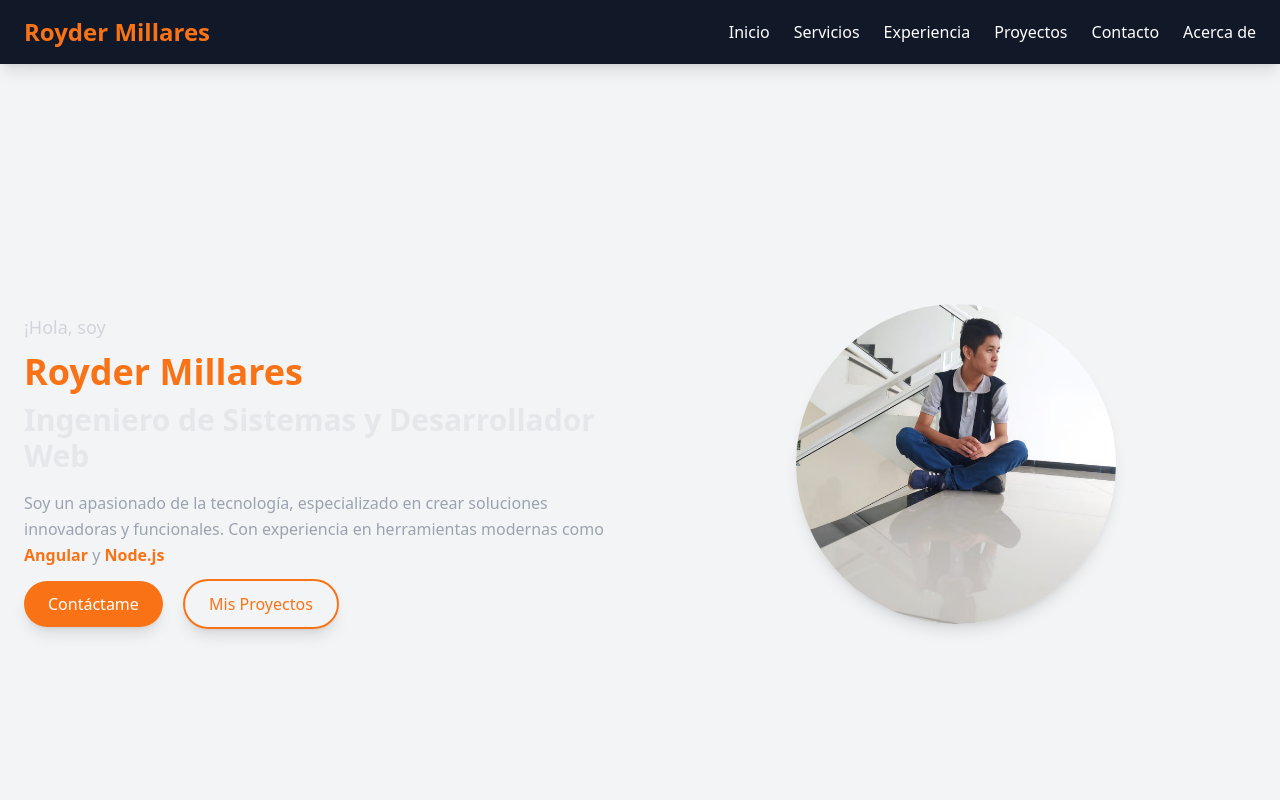
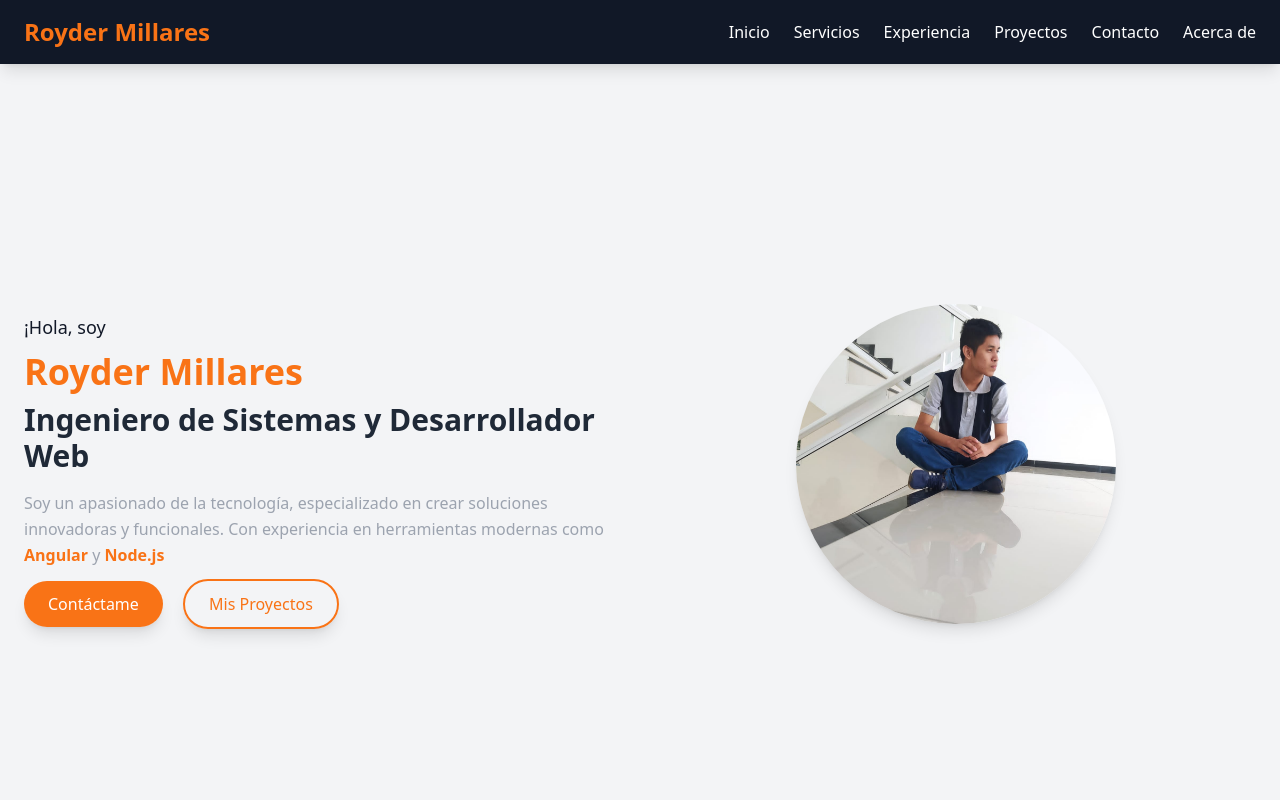
Before and after one commit to RoyDevTEAM/ROY.MILLARES, a plain HTML site: page index.html in a window 1280 px wide. Shown: the top 800 px of the page. Drawn offline with nearby package versions, Linux system fonts and the light colour scheme.

Commit message:
Update index.html

```diff
--- a/index.html
+++ b/index.html
@@ -59,11 +59,11 @@
     <div class="container mx-auto flex flex-col lg:flex-row items-center justify-between space-y-8 lg:space-y-0 lg:space-x-8">
       <!-- Texto -->
       <div class="lg:w-1/2 text-center lg:text-left animate-fade-in-left">
-        <p class="text-lg text-gray-300">¡Hola, soy</p>
+        <p class="text-lg text-gray-900">¡Hola, soy</p>
         <h1 class="text-4xl font-bold mt-2 leading-tight text-orange-500">
           Royder Millares
         </h1>
-        <h2 class="text-3xl font-semibold text-gray-200 mt-2">
+        <h2 class="text-3xl font-semibold text-gray-800 mt-2">
           Ingeniero de Sistemas y Desarrollador Web
         </h2>
         <p class="text-gray-400 mt-4 leading-relaxed">
```
